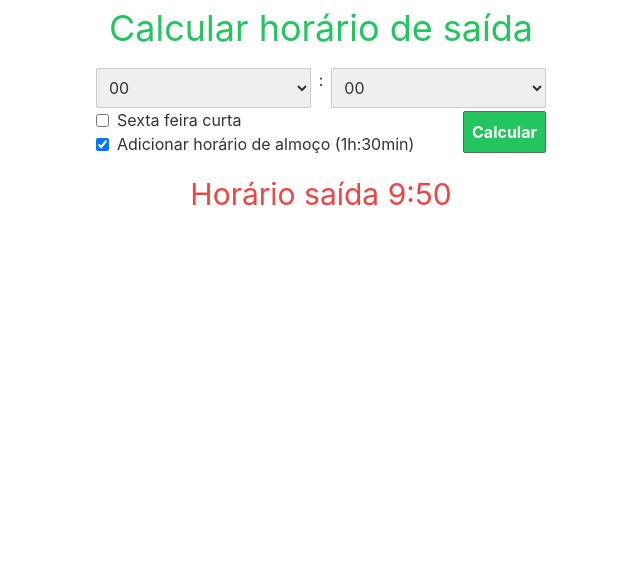
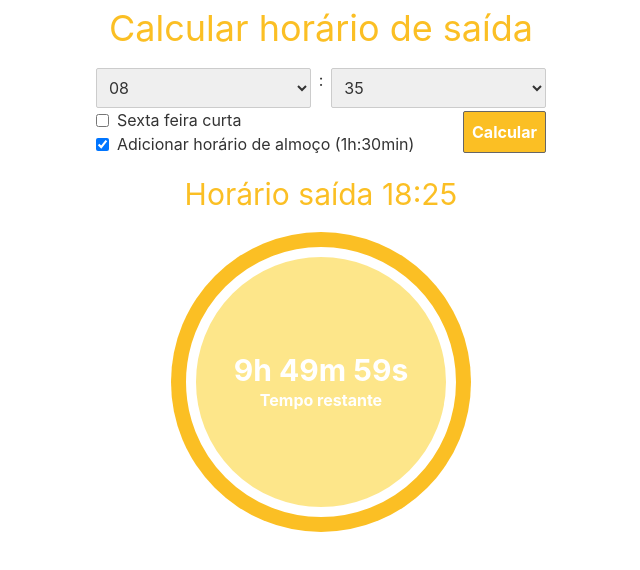
Before and after one commit to Tiago-israel/ponto-svelte, a Svelte app: page / in a window 1280 px wide. Both pictures are taken after a click on the button "Calcular". Shown: the top 570 px of the page, without its empty margins (319-959 px from the left). Built offline with nearby package versions, Linux system fonts and the light colour scheme.

Commit message:
adição timer

```diff
--- a/src/App.svelte
+++ b/src/App.svelte
@@ -1,29 +1,61 @@
 <script>
   let result = undefined;
+  let interval = undefined;
+  let countDown = "";
   const form = {
-		startHour: 0,
-		startMinutes: 0,
+    startHour: 8,
+    startMinutes: 35,
     shortDay: false,
-		computeLunchBreak: true
+    computeLunchBreak: true,
   };
-	const hours = Array(24).fill().map((_, index) => ({
+  const hours = Array(24)
+    .fill()
+    .map((_, index) => ({
       value: index,
-		formatedValue: index < 10 ? `0${index}` : index
+      formatedValue: index < 10 ? `0${index}` : index,
     }));
-	const minutes = Array(60).fill().map((_, index) => ({
+  const minutes = Array(60)
+    .fill()
+    .map((_, index) => ({
       value: index,
-		formatedValue: index < 10 ? `0${index}` : index
+      formatedValue: index < 10 ? `0${index}` : index,
     }));
 
+  function handleSubmit() {
+    result = getWorkJourneyInfo(form);
 
-	function handleSubmit(){
-		result = getWorkJourneyInfo(form);
+	clearInterval(interval);
+
+    interval = setInterval(function () {
+      var firstDate = result.startDate.getTime();
+      var countDownDate = result.endDate.getTime();
+
+      var distance = countDownDate - firstDate;
+
+      var hours = Math.floor(
+        (distance % (1000 * 60 * 60 * 24)) / (1000 * 60 * 60)
+      );
+      var minutes = Math.floor((distance % (1000 * 60 * 60)) / (1000 * 60));
+      var seconds = Math.floor((distance % (1000 * 60)) / 1000);
+
+      countDown = hours + "h " + minutes + "m " + seconds + "s ";
+
+      result.startDate.setSeconds(result.startDate.getSeconds() + 1);
+
+      if (distance < 0) {
+        clearInterval(interval);
+      }
+    }, 1000);
   }
 
-	function getWorkJourneyInfo({ startHour = 0, startMinutes = 0, shortDay = false, computeLunchBreak = true })
-	{
-		if(startHour > 23 || startHour  < 0) throw new Error("error");
-		if(startMinutes > 59 || startMinutes < 0) throw new Error("error");
+  function getWorkJourneyInfo({
+    startHour = 0,
+    startMinutes = 0,
+    shortDay = false,
+    computeLunchBreak = true,
+  }) {
+    if (startHour > 23 || startHour < 0) throw new Error("error");
+    if (startMinutes > 59 || startMinutes < 0) throw new Error("error");
 
     const lunchBreakMinutes = 90;
 
@@ -35,54 +67,80 @@
 
     let start = new Date();
 
-		start.setHours(0,0,0,0);
+    start.setHours(0, 0, 0, 0);
     start.setHours(startHour, startMinutes);
-		let startTime = `${start.getHours()}:${start.getMinutes()}`
+    let startTimeStr = `${start.getHours()}:${start.getMinutes()}`;
+    let startDate = new Date(start);
 
-		start.setMinutes(start.getMinutes() +  (computeLunchBreak ? lunchBreakMinutes : 0));
-		start.setHours( start.getHours() + (shortDay ? shortDayHours : normalDayHours));
-		start.setMinutes(start.getMinutes() + (shortDay ? shortDayMinutes : normalDayMinutes));
+    start.setMinutes(
+      start.getMinutes() + (computeLunchBreak ? lunchBreakMinutes : 0)
+    );
+    start.setHours(
+      start.getHours() + (shortDay ? shortDayHours : normalDayHours)
+    );
+    start.setMinutes(
+      start.getMinutes() + (shortDay ? shortDayMinutes : normalDayMinutes)
+    );
 
-		let endTime = `${start.getHours()}:${start.getMinutes()}`;
+    let endTimeStr = `${start.getHours()}:${start.getMinutes()}`;
+    let endDate = start;
 
-		return {startTime, endTime };
+    return {
+      startTimeStr,
+      endTimeStr,
+      startDate,
+      endDate,
+    };
   }
 </script>
 
 <main>
-	<h1 class="text-4xl text-center text-green-500 mb-5">Calcular horário de saída</h1>
+  <h1 class="text-4xl text-center text-amber-400 mb-5">
+    Calcular horário de saída
+  </h1>
   <div class="main-container">
     <form on:submit|preventDefault={handleSubmit}>
       <div class="flex">
-				<select class="p-2 select w-100" bind:value="{form.startHour}">
+        <select class="p-2 select w-100" bind:value={form.startHour}>
           {#each hours as hour}
-						<option value="{hour.value}">{hour.formatedValue}</option>
+            <option value={hour.value}>{hour.formatedValue}</option>
           {/each}
         </select>
         <span class="mx-2">:</span>
-				<select class="select p-2 w-100" bind:value="{form.startMinutes}">
+        <select class="select p-2 w-100" bind:value={form.startMinutes}>
           {#each minutes as minute}
-						<option value="{minute.value}">{minute.formatedValue}</option>
+            <option value={minute.value}>{minute.formatedValue}</option>
           {/each}
         </select>
       </div>
       <div class="flex items-center justify-between">
         <div>
           <div class="flex items-center gap-2">
-						<input type="checkbox"  bind:checked={form.shortDay}/>
+            <input type="checkbox" bind:checked={form.shortDay} />
             <span>Sexta feira curta</span>
           </div>
           <div class="flex items-center gap-2">
-						<input type="checkbox"  bind:checked={form.computeLunchBreak}/>
+            <input type="checkbox" bind:checked={form.computeLunchBreak} />
             <span>Adicionar horário de almoço (1h:30min)</span>
           </div>
         </div>
-				<button class="bg-green-500 text-white font-bold p-2">Calcular</button>
+        <button class="bg-amber-400 text-white font-bold p-2">Calcular</button>
       </div>
     </form>
     {#if result !== undefined}
-			<h1 class="text-3xl text-red-500 text-center mt-5">Horário saída {result.endTime}</h1>
+      <h1 class="text-3xl  text-amber-400 text-center mt-5">
+        Horário saída {result.endTimeStr}
+      </h1>
+	  <div class="w-100 flex items-center justify-center mt-5">
+		<div class="clock-container bg-amber-400 flex items-center justify-center">
+		  <div class="clock-content bg-amber-200 flex flex-col items-center justify-center">
+			<h1 class="text-3xl font-bold text-white">{countDown}</h1>
+			<span class="text-white font-bold">Tempo restante</span>
+		  </div>
+		</div>
+	  </div>
     {/if}
+
   </div>
 </main>
 
@@ -96,4 +154,16 @@
     margin: 0 auto;
   }
 
+  .clock-container {
+    width: 300px;
+    height: 300px;
+    border-radius: 50%;
+  }
+
+  .clock-content {
+    width: 270px;
+    height: 270px;
+	border: 10px solid #fff;
+    border-radius: 50%;
+  }
 </style>
```
Lines whose indentation alone changed are shown as unchanged.
